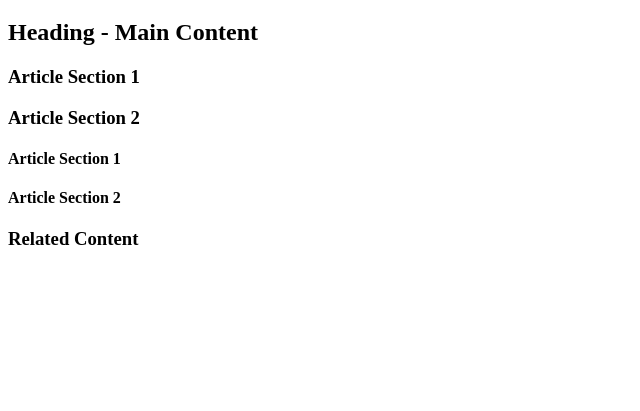
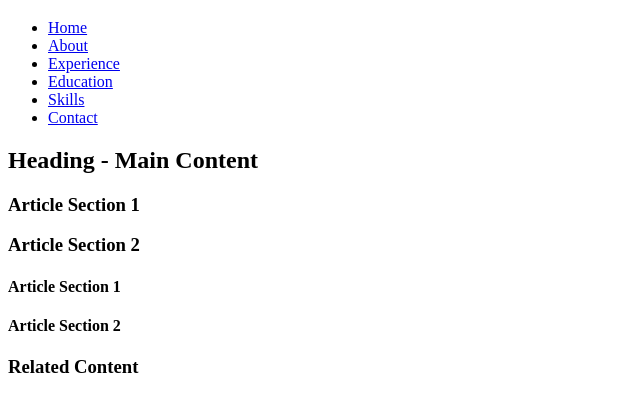
Before and after one commit to npranto/html5, a plain HTML site: page index.html in a window 1280 px wide. Shown: the part 61-472 px from the top of the page, without its empty margins (0-640 px from the left). Drawn offline with Linux system fonts and the light colour scheme.

Commit message:
adds nav and IE alternative

```diff
--- a/index.html
+++ b/index.html
@@ -12,6 +12,16 @@
         <header>
             <!-- branding and navigation -->
             <h1> Heading </h1>
+            <nav>
+                <ul>
+                    <li><a href="#"> Home </a></li>
+                    <li><a href="#"> About </a></li>
+                    <li><a href="#"> Experience </a></li>
+                    <li><a href="#"> Education </a></li>
+                    <li><a href="#"> Skills </a></li>
+                    <li><a href="#"> Contact </a></li>
+                </ul>
+            </nav>
         </header>
 
         <main> <!-- indicates the true content of the document -->
```
